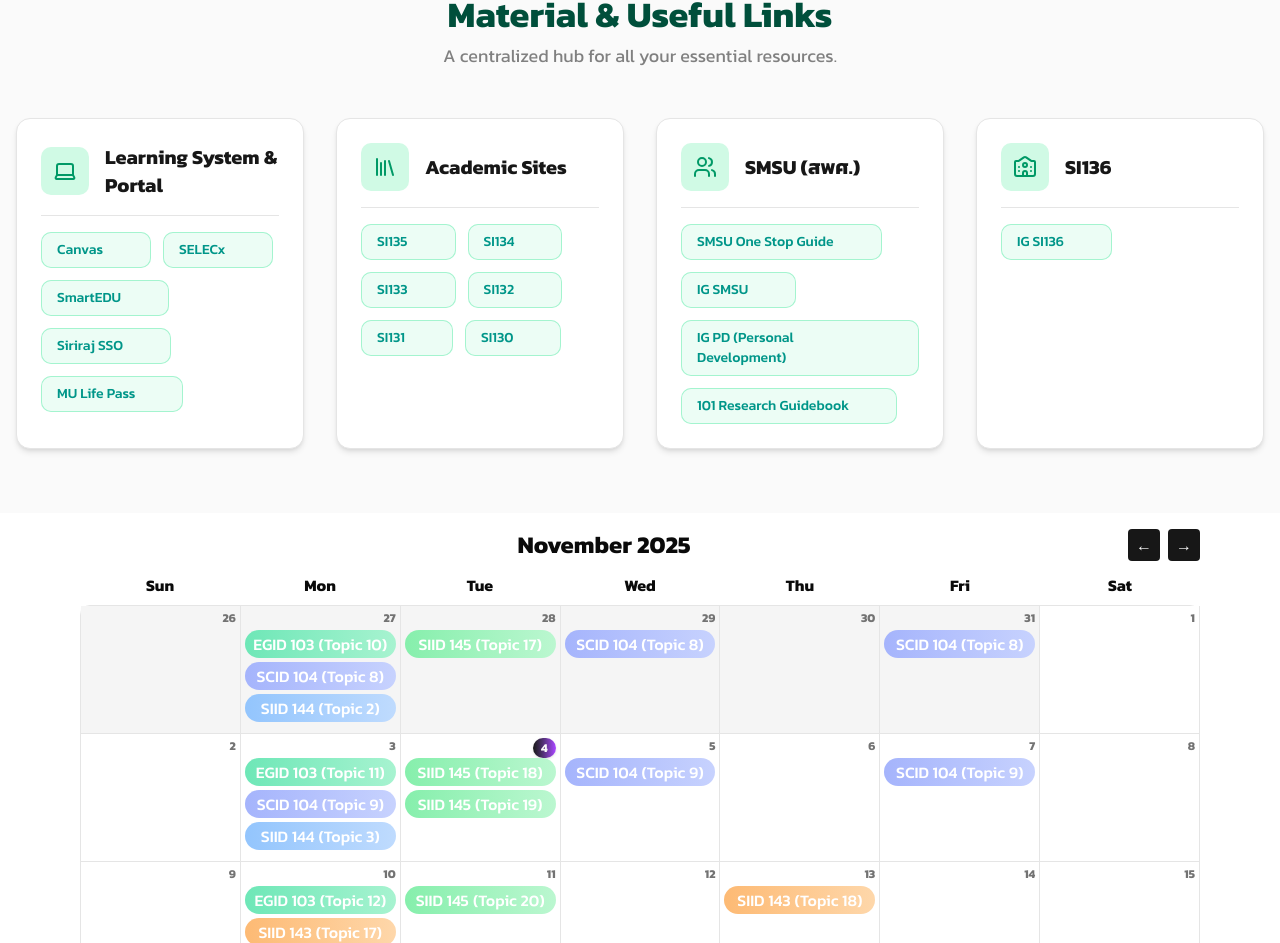
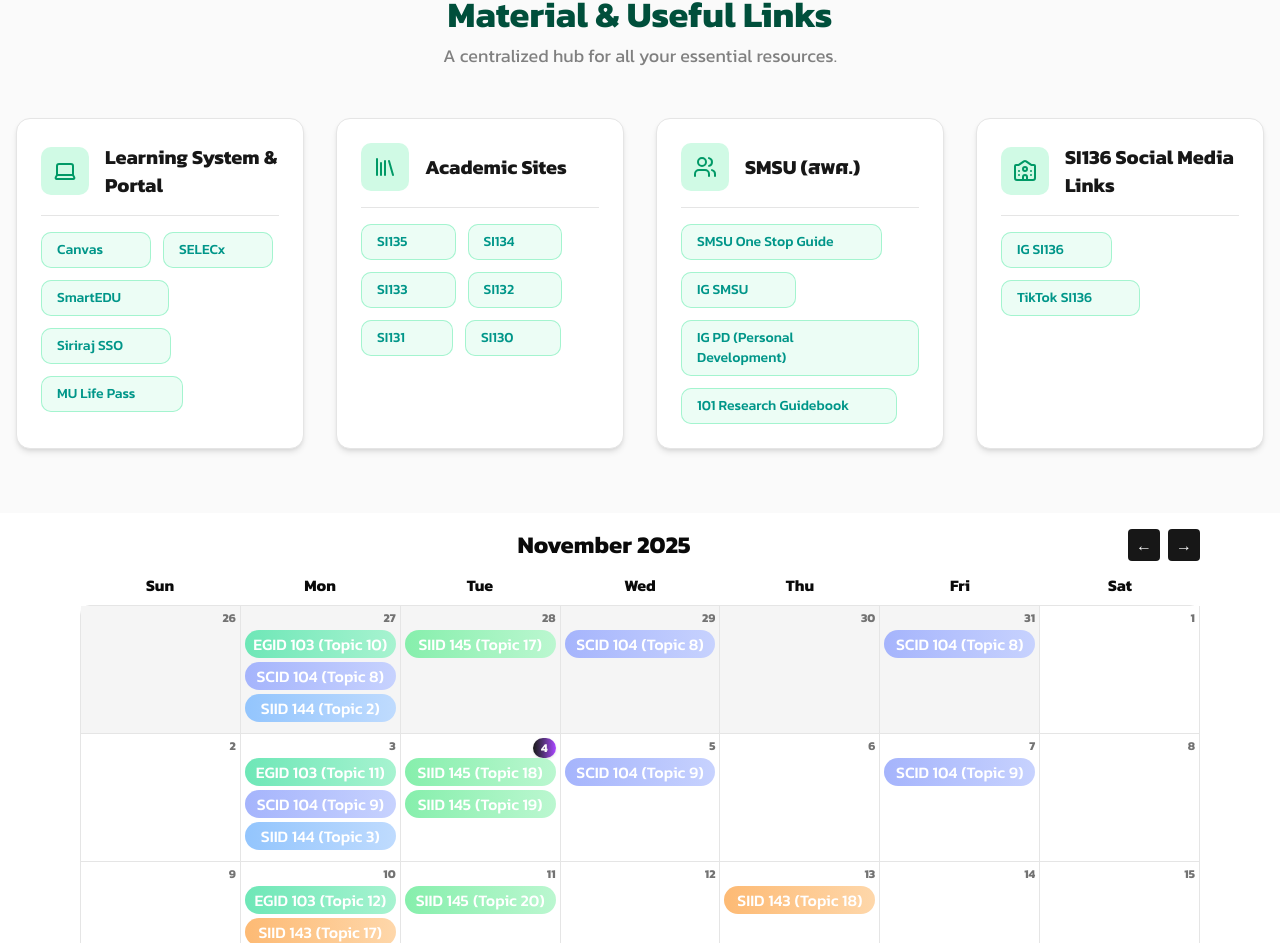
Before and after one commit to SirirajSC136/SI136-Website, a Next.js app: page / in a window 1280 px wide. Shown: the part 1334-2277 px from the top of the page. Built offline with nearby package versions, Linux system fonts and the light colour scheme; no server answers.

Commit message:
SI136 Social Media + Add TikTok

```diff
--- a/app/components/main/Materials.tsx
+++ b/app/components/main/Materials.tsx
@@ -1,23 +1,36 @@
 // app/components/main/Materials.tsx
 
-import { ReactNode } from 'react';
-import { Laptop, Library, Users, ArrowUpRight, University } from 'lucide-react';
+import { ReactNode } from "react";
+import { Laptop, Library, Users, ArrowUpRight, University } from "lucide-react";
 
 // A redesigned, more interactive LinkButton component
-const LinkButton = ({ href, children }: { href: string; children: ReactNode }) => (
+const LinkButton = ({
+	href,
+	children,
+}: {
+	href: string;
+	children: ReactNode;
+}) => (
 	<a
 		href={href}
 		target="_blank"
 		rel="noopener noreferrer"
-        className="group flex items-center justify-between gap-4 rounded-lg bg-emerald-50 dark:bg-input px-4 py-2 text-sm font-medium text-chart-2 ring-1 ring-inset ring-emerald-200 dark:ring-border transition-all duration-200 hover:bg-emerald-100 hover:ring-emerald-300 hover:shadow-sm"
-    >
+		className="group flex items-center justify-between gap-4 rounded-lg bg-emerald-50 dark:bg-input px-4 py-2 text-sm font-medium text-chart-2 ring-1 ring-inset ring-emerald-200 dark:ring-border transition-all duration-200 hover:bg-emerald-100 hover:ring-emerald-300 hover:shadow-sm">
 		{children}
 		<ArrowUpRight className="h-4 w-4 text-chart-2 opacity-0 transition-opacity duration-300 group-hover:opacity-100" />
 	</a>
 );
 
 // A component for the styled card sections
-const ResourceCard = ({ icon, title, links }: { icon: ReactNode; title: string; links: { name: string; href: string }[] }) => (
+const ResourceCard = ({
+	icon,
+	title,
+	links,
+}: {
+	icon: ReactNode;
+	title: string;
+	links: { name: string; href: string }[];
+}) => (
 	<div className="flex flex-col rounded-xl bg-background border border-border p-6 shadow-md transition-all duration-300 hover:shadow-xl hover:-translate-y-1.5">
 		{/* Card Header */}
 		<div className="flex items-center gap-4 border-b border-border pb-4 mb-4">
@@ -28,7 +41,11 @@ const ResourceCard = ({ icon, title, links }: { icon: ReactNode; title: string;
 		</div>
 		{/* Links Container */}
 		<div className="flex flex-wrap gap-3">
-            {links.map(link => <LinkButton key={link.name} href={link.href}>{link.name}</LinkButton>)}
+			{links.map((link) => (
+				<LinkButton key={link.name} href={link.href}>
+					{link.name}
+				</LinkButton>
+			))}
 		</div>
 	</div>
 );
@@ -37,37 +54,71 @@ const Materials = () => {
 	// A cleaner data structure for easier mapping
 	const resourceSections = [
 		{
-            title: 'Learning System & Portal',
+			title: "Learning System & Portal",
 			icon: <Laptop size={24} />,
 			links: [
-                { name: 'Canvas', href: 'https://www.sieduit.org/education/sirirajcanvas/' },
-                { name: 'SELECx', href: 'https://selecx-new.si.mahidol.ac.th/' },
-                { name: 'SmartEDU', href: 'https://smartedu.mahidol.ac.th/' },
-                { name: 'Siriraj SSO', href: 'https://si-eservice3.si.mahidol.ac.th/selfservice/' },
-                { name: 'MU Life Pass', href: 'https://mustudent.mahidol.ac.th/' },
+				{
+					name: "Canvas",
+					href: "https://www.sieduit.org/education/sirirajcanvas/",
+				},
+				{ name: "SELECx", href: "https://selecx-new.si.mahidol.ac.th/" },
+				{ name: "SmartEDU", href: "https://smartedu.mahidol.ac.th/" },
+				{
+					name: "Siriraj SSO",
+					href: "https://si-eservice3.si.mahidol.ac.th/selfservice/",
+				},
+				{ name: "MU Life Pass", href: "https://mustudent.mahidol.ac.th/" },
 			],
 		},
 		{
-            title: 'Academic Sites',
+			title: "Academic Sites",
 			icon: <Library size={24} />,
 			links: [
-                { name: 'SI135', href: 'https://www.si135.com' }, { name: 'SI134', href: 'https://siriraj134.com/' }, { name: 'SI133', href: 'https://sites.google.com/view/siriraj133official/' },
-                { name: 'SI132', href: 'https://sites.google.com/view/siriraj132/' }, { name: 'SI131', href: 'https://sites.google.com/view/siriraj131official/' }, { name: 'SI130', href: 'https://sites.google.com/view/siriraj130/' },
+				{ name: "SI135", href: "https://www.si135.com" },
+				{ name: "SI134", href: "https://siriraj134.com/" },
+				{
+					name: "SI133",
+					href: "https://sites.google.com/view/siriraj133official/",
+				},
+				{ name: "SI132", href: "https://sites.google.com/view/siriraj132/" },
+				{
+					name: "SI131",
+					href: "https://sites.google.com/view/siriraj131official/",
+				},
+				{ name: "SI130", href: "https://sites.google.com/view/siriraj130/" },
 			],
 		},
 		{
-            title: 'SMSU (สพศ.)',
+			title: "SMSU (สพศ.)",
 			icon: <Users size={24} />,
 			links: [
-                { name: 'SMSU One Stop Guide', href: 'https://guide.smsu.in.th/?fbclid=PAZXh0bgNhZW0CMTEAAad6Ris-c2JEvZ0ZJIgGcKk6iBY6nH5KC7v8-NdPcKPOyl847_0pUXESTSwXTA_aem_SC3yrdWx8Tle9h4rTyN_nw' }, { name: 'IG SMSU', href: 'https://www.instagram.com/smsusiriraj/' },
-                { name: 'IG PD (Personal Development)', href: 'https://www.instagram.com/pdsiriraj/' }, { name: '101 Research Guidebook', href: 'https://drive.google.com/drive/folders/1-FcrdoYpiVwZCKjlQvcamLto4BTvLPhT' },
+				{
+					name: "SMSU One Stop Guide",
+					href: "https://guide.smsu.in.th/?fbclid=PAZXh0bgNhZW0CMTEAAad6Ris-c2JEvZ0ZJIgGcKk6iBY6nH5KC7v8-NdPcKPOyl847_0pUXESTSwXTA_aem_SC3yrdWx8Tle9h4rTyN_nw",
+				},
+				{ name: "IG SMSU", href: "https://www.instagram.com/smsusiriraj/" },
+				{
+					name: "IG PD (Personal Development)",
+					href: "https://www.instagram.com/pdsiriraj/",
+				},
+				{
+					name: "101 Research Guidebook",
+					href: "https://drive.google.com/drive/folders/1-FcrdoYpiVwZCKjlQvcamLto4BTvLPhT",
+				},
 			],
 		},
 		{
-            title: 'SI136',
+			title: "SI136 Social Media Links",
 			icon: <University size={24} />,
 			links: [
-                { name: 'IG SI136', href: 'https://www.instagram.com/siriraj136' },
+				{
+					name: "IG SI136",
+					href: "https://www.instagram.com/siriraj136",
+				},
+				{
+					name: "TikTok SI136",
+					href: "https://www.tiktok.com/@siriraj136",
+				},
 				/*{ name: 'บริจาคงบทำเว็บ', href: '#' },*/
 			],
 		},
@@ -77,8 +128,12 @@ const Materials = () => {
 		<div className="w-full bg-secondary-background py-16">
 			<div className="container mx-auto px-4">
 				<div className="text-center mb-12">
-                    <h2 className="text-4xl font-extrabold text-emerald-900 dark:text-emerald-600">Material & Useful Links</h2>
-                    <p className="mt-2 text-lg text-secondary">A centralized hub for all your essential resources.</p>
+					<h2 className="text-4xl font-extrabold text-emerald-900 dark:text-emerald-600">
+						Material & Useful Links
+					</h2>
+					<p className="mt-2 text-lg text-secondary">
+						A centralized hub for all your essential resources.
+					</p>
 				</div>
 
 				{/* Grid layout for the resource cards */}
```
Lines whose indentation alone changed are shown as unchanged.
